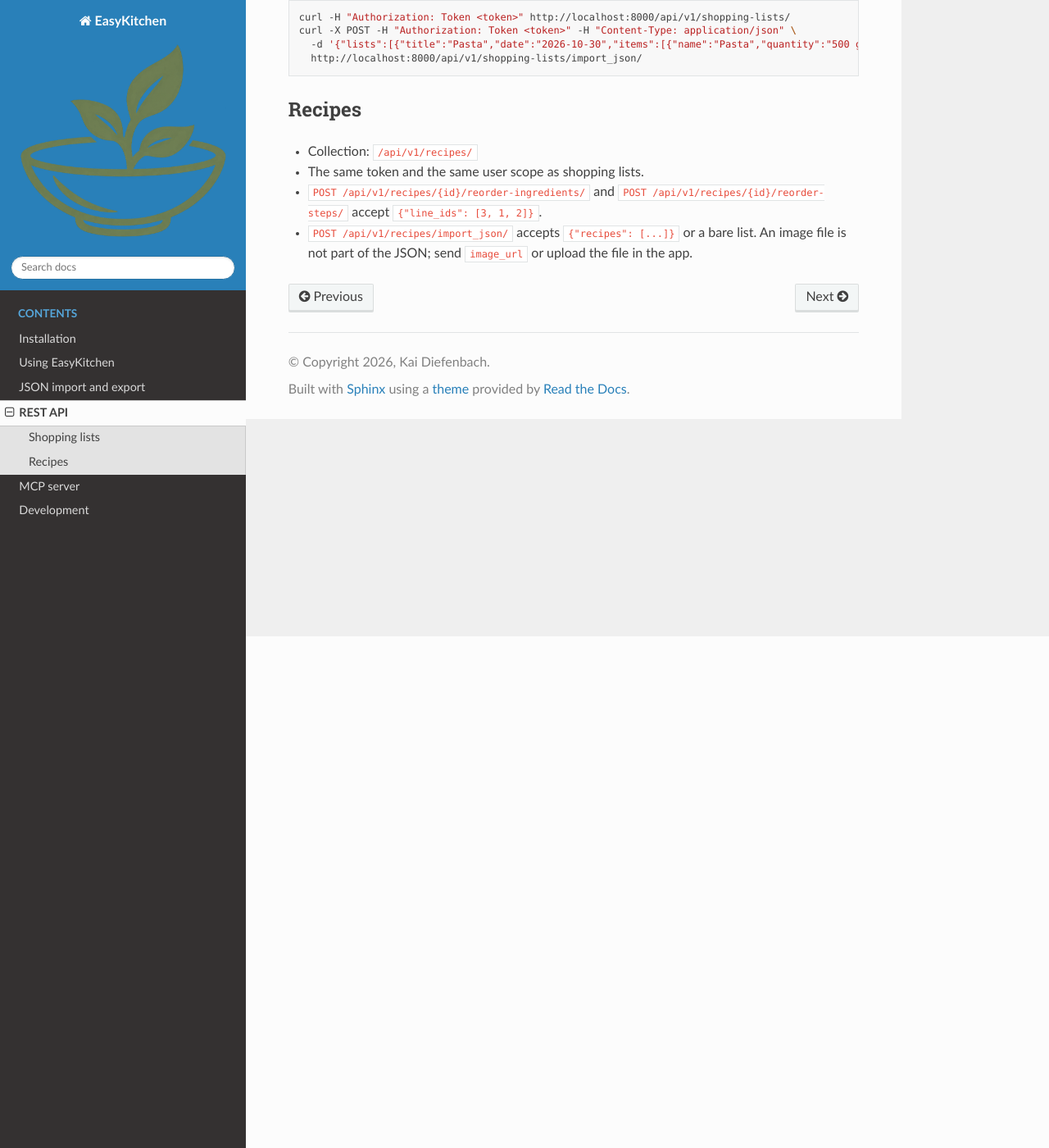
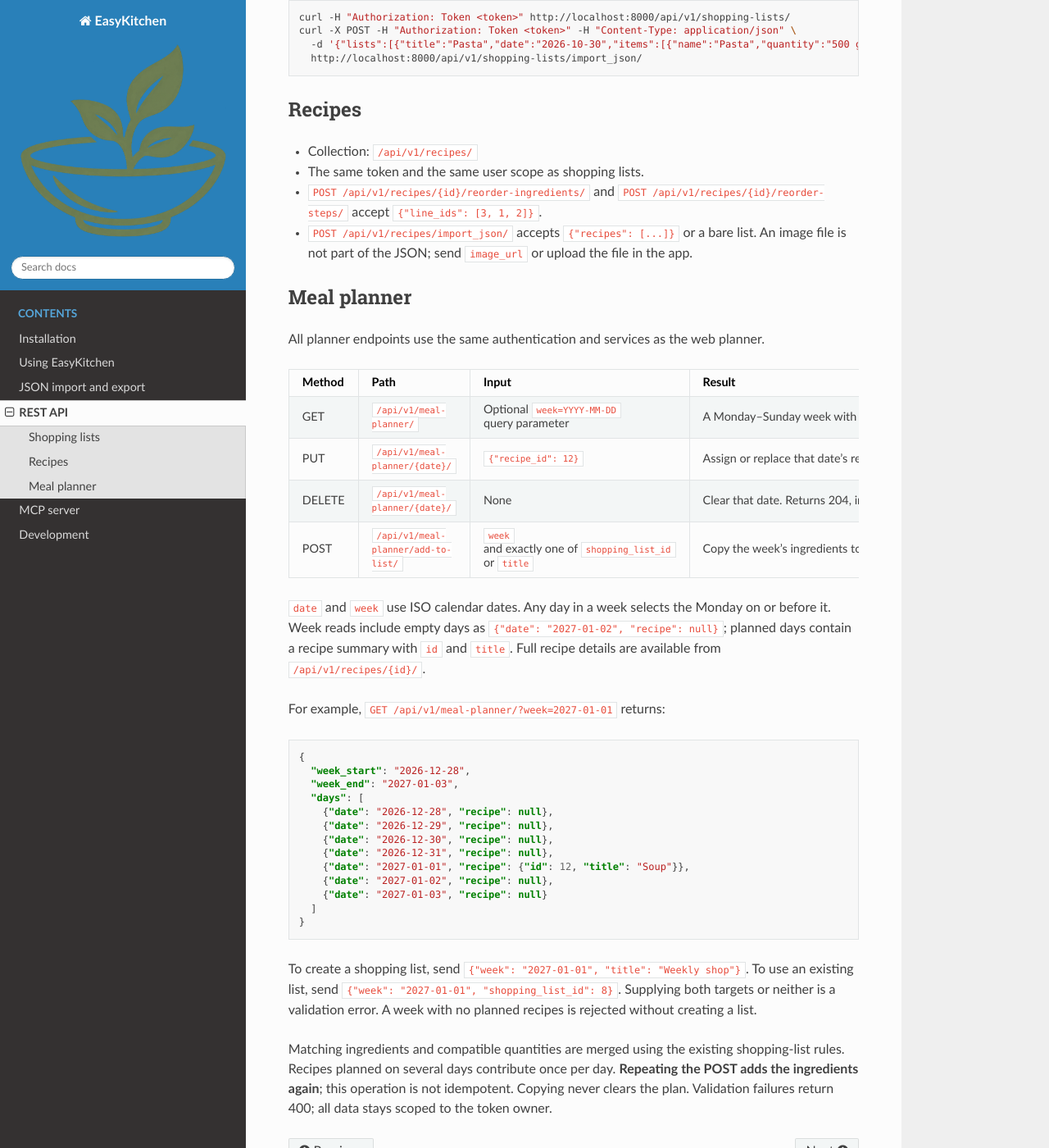
Before and after one commit to diefenbach/easy-kitchen, a Sphinx documentation site: the page built from docs/api.md, in a window 1280 px wide and 1400 px high, scrolled down 624 px. Shown: the whole window at 82% size. Built offline with Sphinx 7.4.7 and the Read the Docs theme 3.1.0, drawn with Linux system fonts in a browser that asks for light colours; some of the changed text lies outside the part shown.

Commit message:
Document planner API endpoints and MCP operations

````diff
--- a/docs/api.md
+++ b/docs/api.md
@@ -1,6 +1,6 @@
 # REST API
 
-Base path: `/api/v1/`. Authentication is `Authorization: Token <token>`, not Bearer. Every list and recipe query is limited to the token owner.
+Base path: `/api/v1/`. Authentication is `Authorization: Token <token>`, not Bearer. Every list, recipe, and meal-plan query is limited to the token owner.
 
 Create a token through Django admin or:
 
@@ -30,3 +30,39 @@ curl -X POST -H "Authorization: Token <token>" -H "Content-Type: application/jso
 - The same token and the same user scope as shopping lists.
 - `POST /api/v1/recipes/{id}/reorder-ingredients/` and `POST /api/v1/recipes/{id}/reorder-steps/` accept `{"line_ids": [3, 1, 2]}`.
 - `POST /api/v1/recipes/import_json/` accepts `{"recipes": [...]}` or a bare list. An image file is not part of the JSON; send `image_url` or upload the file in the app.
+
+
+## Meal planner
+
+All planner endpoints use the same authentication and services as the web planner.
+
+| Method | Path | Input | Result |
+| --- | --- | --- | --- |
+| GET | `/api/v1/meal-planner/` | Optional `week=YYYY-MM-DD` query parameter | A Monday–Sunday week with seven days; omitted means the current local week. |
+| PUT | `/api/v1/meal-planner/{date}/` | `{"recipe_id": 12}` | Assign or replace that date's recipe. Repeating the same request leaves one entry. |
+| DELETE | `/api/v1/meal-planner/{date}/` | None | Clear that date. Returns 204, including when it is already empty. |
+| POST | `/api/v1/meal-planner/add-to-list/` | `week` and exactly one of `shopping_list_id` or `title` | Copy the week's ingredients to an existing owned list or a new list, returning the list and its items. |
+
+`date` and `week` use ISO calendar dates. Any day in a week selects the Monday on or before it. Week reads include empty days as `{"date": "2027-01-02", "recipe": null}`; planned days contain a recipe summary with `id` and `title`. Full recipe details are available from `/api/v1/recipes/{id}/`.
+
+For example, `GET /api/v1/meal-planner/?week=2027-01-01` returns:
+
+```json
+{
+  "week_start": "2026-12-28",
+  "week_end": "2027-01-03",
+  "days": [
+    {"date": "2026-12-28", "recipe": null},
+    {"date": "2026-12-29", "recipe": null},
+    {"date": "2026-12-30", "recipe": null},
+    {"date": "2026-12-31", "recipe": null},
+    {"date": "2027-01-01", "recipe": {"id": 12, "title": "Soup"}},
+    {"date": "2027-01-02", "recipe": null},
+    {"date": "2027-01-03", "recipe": null}
+  ]
+}
+```
+
+To create a shopping list, send `{"week": "2027-01-01", "title": "Weekly shop"}`. To use an existing list, send `{"week": "2027-01-01", "shopping_list_id": 8}`. Supplying both targets or neither is a validation error. A week with no planned recipes is rejected without creating a list.
+
+Matching ingredients and compatible quantities are merged using the existing shopping-list rules. Recipes planned on several days contribute once per day. **Repeating the POST adds the ingredients again**; this operation is not idempotent. Copying never clears the plan. Validation failures return 400; all data stays scoped to the token owner.
````
Also changed, not shown: README.md (+2 -0 lines), docs/mcp.md (+14 -0 lines).
